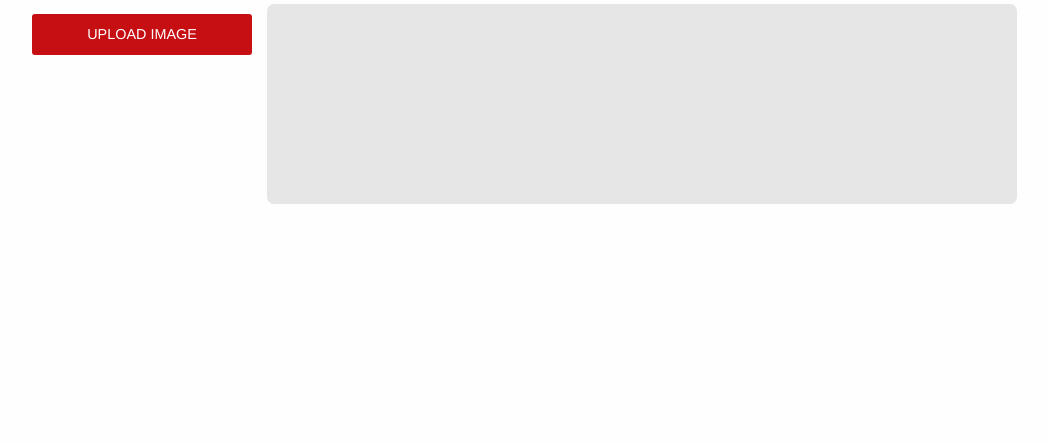
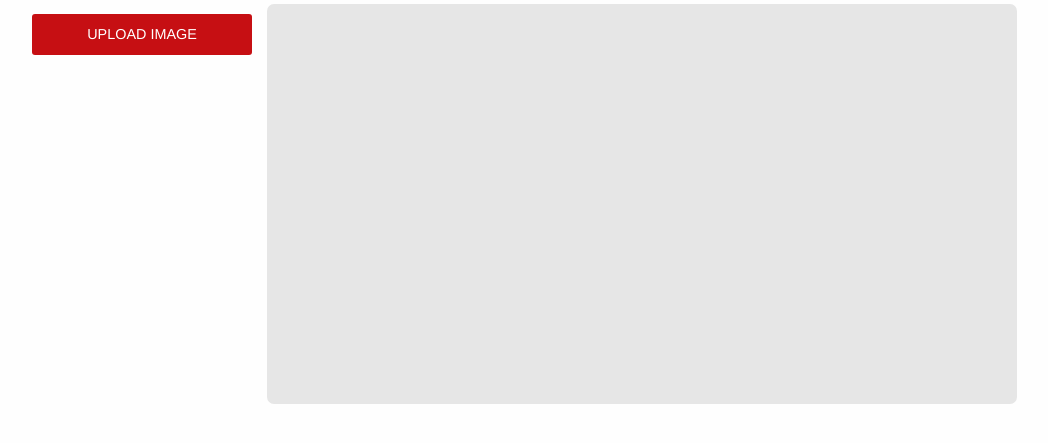
Before and after one commit to andela-tadesanya/django-photo-application, a Django app: template django_photo/photo/templates/photo/base_dashboard.html in a window 1280 px wide. Shown: the part 211-654 px from the top of the page, without its empty margins (123-1171 px from the left). Run offline with Django 3.2, Linux system fonts and the light colour scheme; the template is opened without the code that fills it, so the values that code supplies are empty; some libraries are stand-ins or nearby versions; grey boxes are pictures that could not be loaded.

Commit message:
increase minimum stage height

```diff
--- a/django_photo/photo/static/photo/css/style.css
+++ b/django_photo/photo/static/photo/css/style.css
@@ -21,7 +21,7 @@ div {
 .grey {
     background-color: #E6E6E6;
     border-radius: 7px;
-    min-height: 200px;
+    min-height: 400px;
 }
 
 .staged_img {
```
